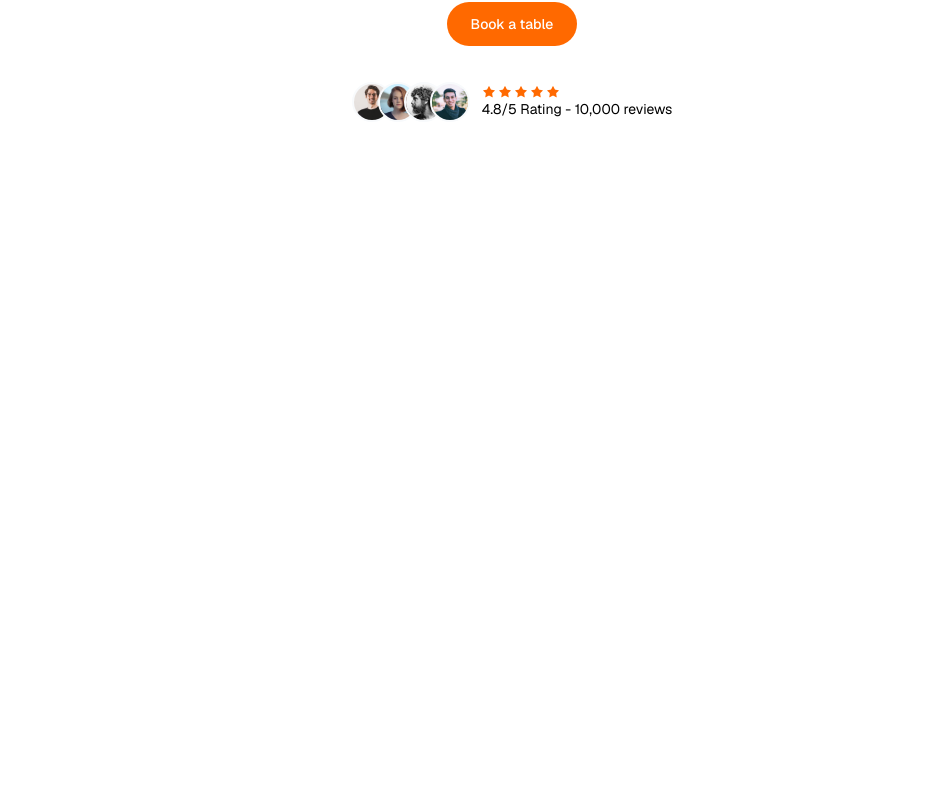
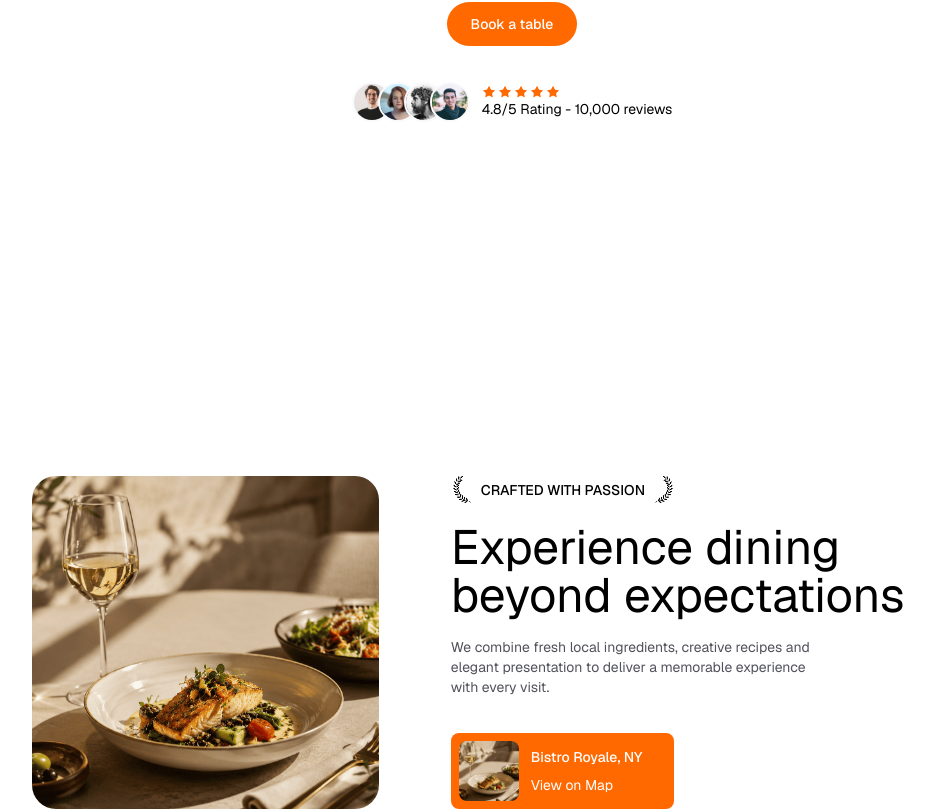
Before and after one commit to Jisap/vite-react-restro, a React (Vite) app: page / in a window 1280 px wide. Shown: the part 500-1309 px from the top of the page, without its empty margins (128-1062 px from the left). Before the commit the page ends 800 px from the top, so only its background shows below. Built offline with nearby package versions, Linux system fonts and the light colour scheme.

Commit message:
feat: scaffold App structure and implement Navbar, About, and Stats sections

```diff
--- a/src/App.jsx
+++ b/src/App.jsx
@@ -1,4 +1,5 @@
 import Navbar from "./components/Navbar"
+import About from "./sections/About"
 import HeroSection from "./sections/HeroSection"
 
 
@@ -7,6 +8,7 @@
     <>
       <Navbar />
       <HeroSection />
+      <About />
     </>
   )
 }
--- a/src/components/Navbar.jsx
+++ b/src/components/Navbar.jsx
@@ -1,14 +1,27 @@
 import { MenuIcon, X, XIcon } from "lucide-react"
 import { navLinks } from "../data/data"
-import { useState } from "react"
+import { useEffect, useState } from "react"
 
 const Navbar = () => {
 
   const [mobileOpen, setMobileOpen] = useState(false);
+  const [scrolled, setScrolled] = useState(false);
+
+  useEffect(() => {
+    const handleScroll = () => {
+      setScrolled(window.scrollY > 10);
+    };
+
+    window.addEventListener("scroll", handleScroll);
+    return () => window.removeEventListener("scroll", handleScroll);
+  })
 
   return (
     <>
-      <nav className='fixed top-0 px-auto w-full transition-all duration-300 bg-transparent'>
+      <nav className={`
+        fixed top-0 px-auto w-full transition-all duration-300 bg-transparent
+        ${scrolled ? "bg-white/70 backdrop-blur-md" : "bg-transparent"}`
+      }>
         <div className='flex items-center justify-between font-medium py-4 mx-auto max-w-7xl'>
           <a href="/">
             <img
@@ -43,11 +56,10 @@
 
       {/* mobile navigation drawer */}
       <div
-        className={`fixed inset-0 z-40 flex flex-col items-center justify-center p-8 bg-white/80 backdrop-blur-md transition-all duration-300 ease-in-out ${
-          mobileOpen
-            ? "translate-x-0 opacity-100 pointer-events-auto"
-            : "-translate-x-full opacity-0 pointer-events-none"
-        }`}
+        className={`fixed inset-0 z-40 flex flex-col items-center justify-center p-8 bg-white/80 backdrop-blur-md transition-all duration-300 ease-in-out ${mobileOpen
+          ? "translate-x-0 opacity-100 pointer-events-auto"
+          : "-translate-x-full opacity-0 pointer-events-none"
+          }`}
       >
         {/* Botón de cerrar en la esquina superior derecha */}
         <button
--- /dev/null
+++ b/src/sections/About.jsx
@@ -0,0 +1,68 @@
+import React from 'react'
+import Animated from '../components/Animated'
+
+const About = () => {
+  return (
+    <section id="about" className='px-auto mt-44'>
+      <div className='flex flex-col md:flex-row gap-14 md:gap-18 max-w-7xl mx-auto'>
+        {/*left side: Main image */}
+        <Animated scale={0.8} y={0}>
+          <img
+            src="/assets/about.png"
+            alt="about"
+            className='max-w-137 w-full h-full object-cover rounded-3xl'
+          />
+        </Animated>
+
+        {/* right side: Content details */}
+        <div>
+          <Animated scale={0.8} y={0} className='flex items-center gap-2'>
+            <img
+              src="/assets/iconL.png"
+              alt="iconL"
+              className=''
+            />
+
+            <span className='font-medium uppercase'>
+              Crafted with Passion
+            </span>
+
+            <img
+              src="/assets/iconR.png"
+              alt="iconR"
+              className=''
+            />
+          </Animated>
+
+          <Animated scale={0.8} y={0} className='flex items-center gap-2'>
+            <h2 className='mt-5 text-4xl md:text-5xl text-balance'>
+              Experience dining beyond expectations
+            </h2>
+          </Animated>
+
+          <Animated delay={0.2}>
+            <p className='mt-4.5 text-zinc-600 max-w-sm'>
+              We combine fresh local ingredients, creative recipes and elegant presentation to deliver
+              a memorable experience with every visit.
+            </p>
+          </Animated>
+
+          <Animated className='mt-9 bg-orange-500 text-white p-2 pr-8 rounded-lg flex items-center gap-3 w-fit'>
+            <img
+              src="/assets/about.png"
+              alt="Bistro Royale Location Preview"
+              className='size-15 rounded-lg object-cover shrink-0'
+            />
+
+            <div className='flex flex-col gap-2'>
+              <p className='font-medium'>Bistro Royale, NY</p>
+              <a href="#">View on Map</a>
+            </div>
+          </Animated>
+        </div>
+      </div>
+    </section>
+  )
+}
+
+export default About
--- /dev/null
+++ b/src/sections/Stats.jsx
@@ -0,0 +1,9 @@
+import React from 'react'
+
+const Stats = () => {
+    return (
+        <div>Stats</div>
+    )
+}
+
+export default Stats
```
